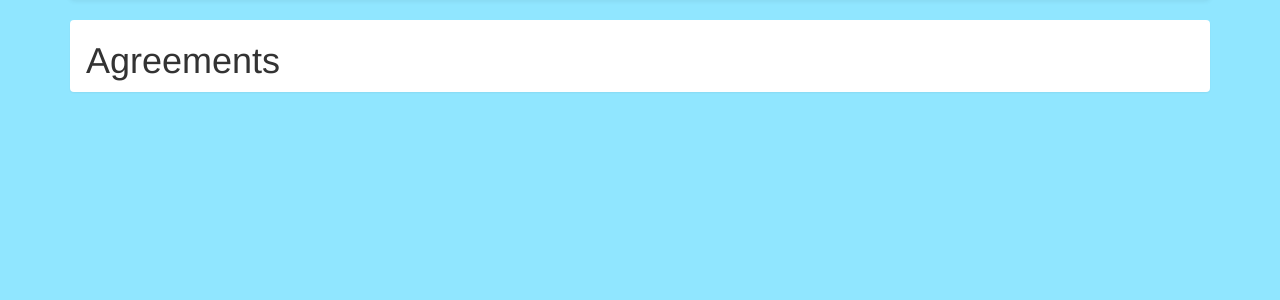
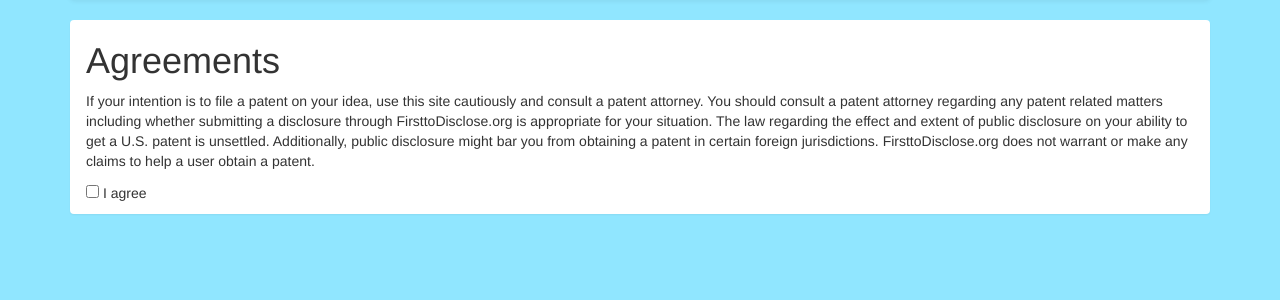
Before and after one commit to FirstToDisclose/CodeAcrossBoston, a Django app: page /agreements/ in a window 1280 px wide. Shown: the part 62-362 px from the top of the page. Run offline with Django 3.2, Linux system fonts and the light colour scheme; some libraries are stand-ins or nearby versions.

Commit message:
Initial copy from the homepage for agreements

```diff
--- a/firsttodisclose/disclosures/templates/agreements.html
+++ b/firsttodisclose/disclosures/templates/agreements.html
@@ -6,4 +6,9 @@
 
 <h1>Agreements</h1>
 
+
+<p id="disclaimerText">If your intention is to file a patent on your idea, use this site cautiously and consult a patent attorney. You should consult a patent attorney regarding any patent related matters including whether submitting a disclosure through FirsttoDisclose.org is appropriate for your situation. The law regarding the effect and extent of public disclosure on your ability to get a U.S. patent is unsettled. Additionally, public disclosure might bar you from obtaining a patent in certain foreign jurisdictions. FirsttoDisclose.org does not warrant or make any claims to help a user obtain a patent.</p>
+
+<p><input id="disclaimerAccept" type="checkbox"/> I agree</p>
+
 {% endblock %}
```
